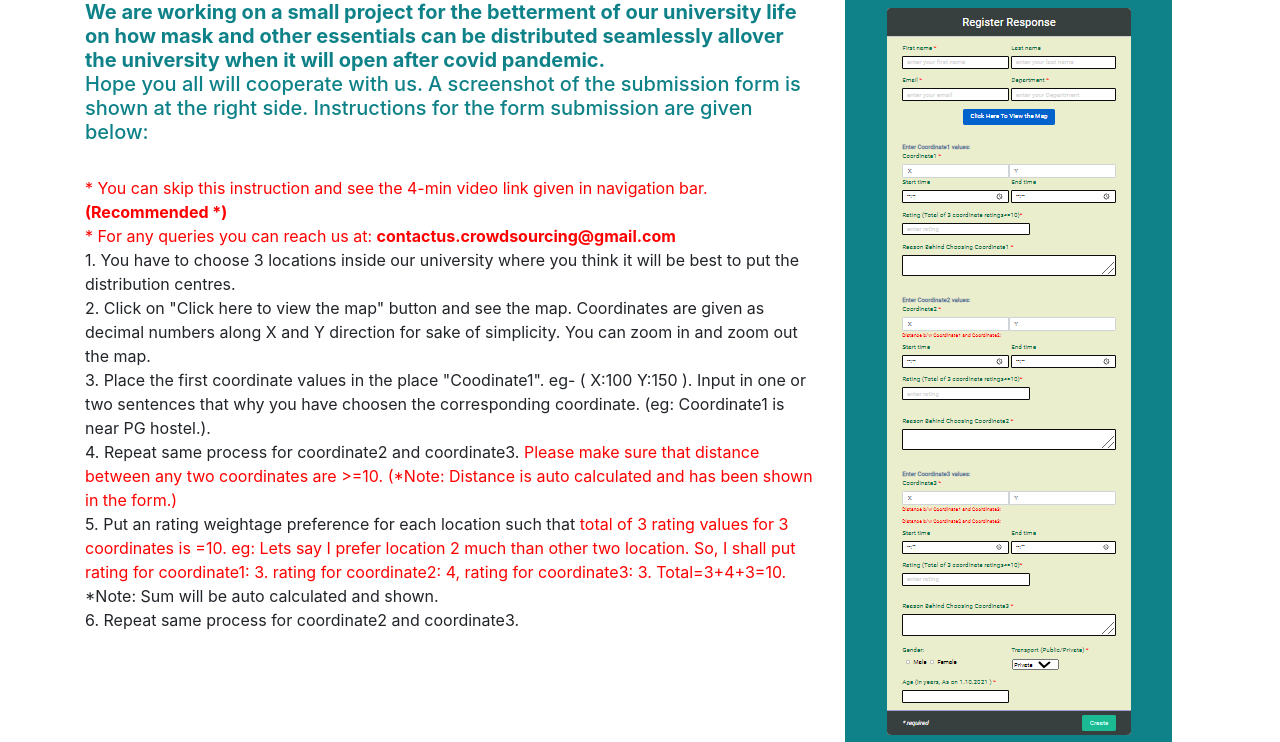
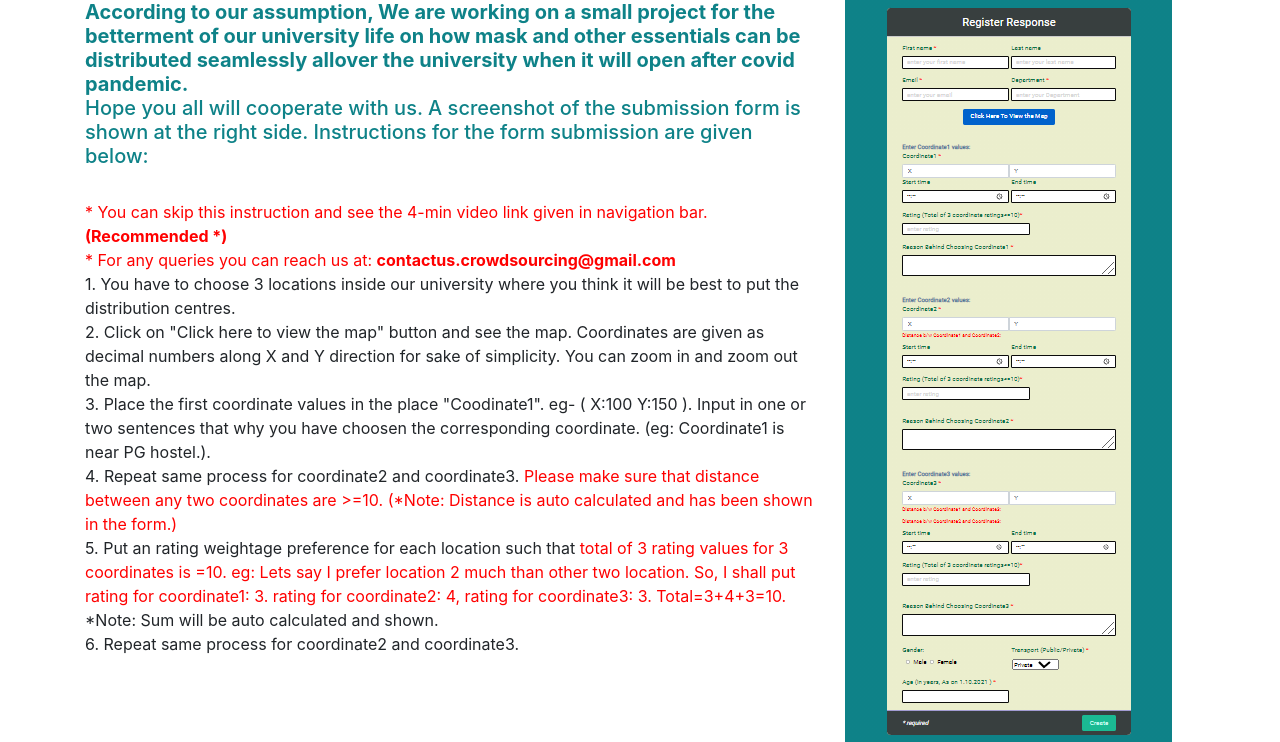
Before and after one commit to srm1071/crowdsource2, a Django app: page / in a window 1280 px wide. Shown: the part 81-823 px from the top of the page. Run offline with Django 3.2, Linux system fonts and the light colour scheme; some libraries are stand-ins or nearby versions.

Commit message:
Update home.html

```diff
--- a/template/home.html
+++ b/template/home.html
@@ -74,7 +74,7 @@
 <div class="container">
   <div class="row">
     <div class="col-8">
-     <h5><font color=" #0e8288"><strong>We are working
+     <h5><font color=" #0e8288"><strong>According to our assumption, We are working
       on a small project for the betterment of our university life on how mask and other essentials can be distributed seamlessly allover the university
       when it will open after covid pandemic.
       </strong></br>Hope you all will cooperate with us. A screenshot of the submission form is shown at the right side.
```
